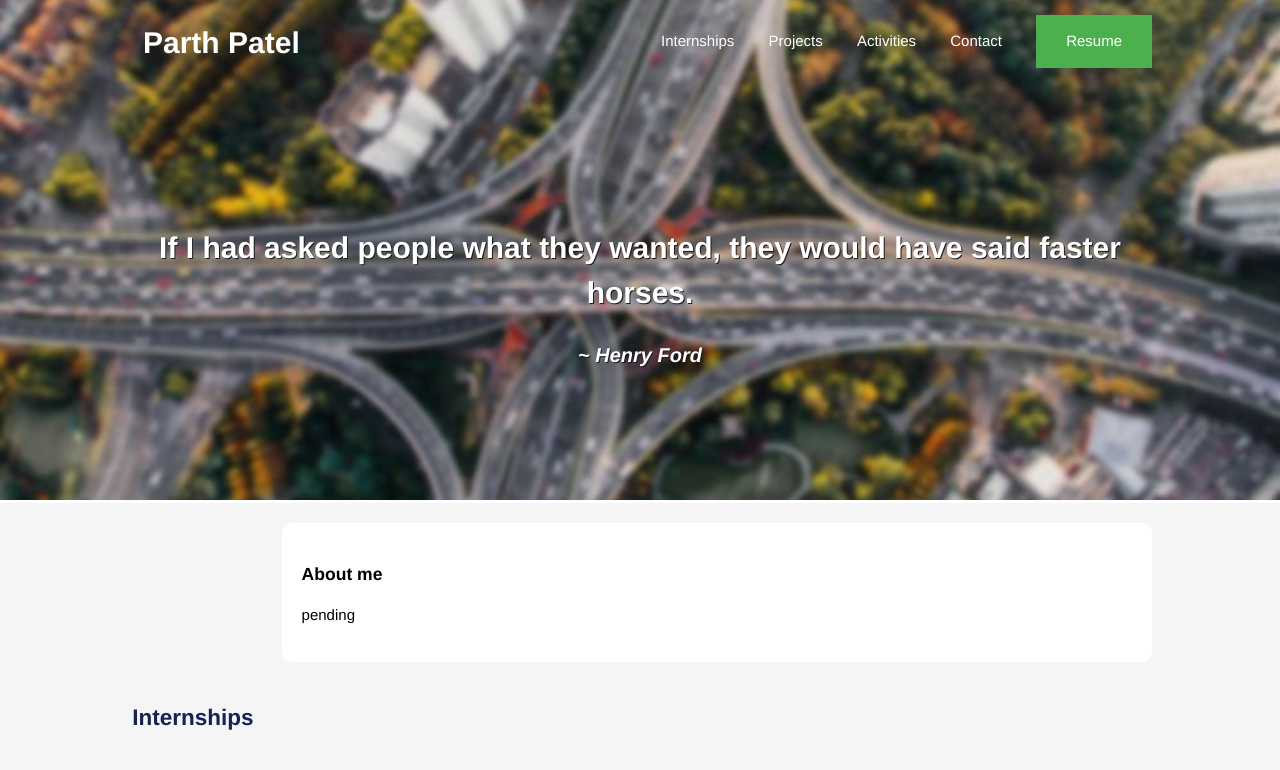
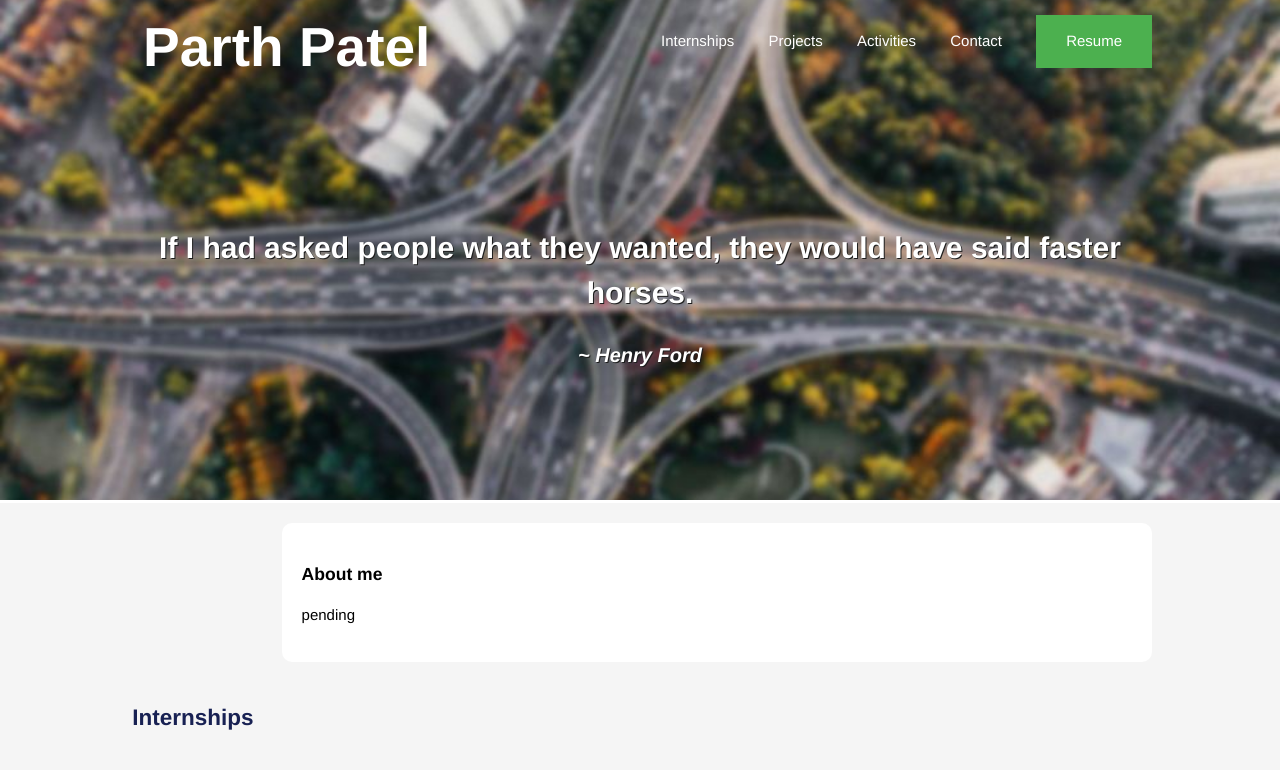
Before and after one commit to ParthC-Patel/parth64.github.io, a plain HTML site: page index.html in a window 1280 px wide. Shown: the top 770 px of the page. Drawn offline with nearby package versions, Linux system fonts and the light colour scheme.

Commit message:
Change size of name depending on scroll

```diff
--- a/cssStyle.css
+++ b/cssStyle.css
@@ -26,6 +26,8 @@ body {
 }
 
 .header h1 {
+	font-size: 55px;
+	line-height: 20px;
 	padding-left: 15px;
 	float: left;
 }
@@ -34,7 +36,6 @@ body {
 	position: relative;
 }
 .header li {
-	font: 15px/1.5 Helvetica, Helvetica, Helvetica;
 	padding-left: 30px;
 	display: inline;
 }
@@ -47,7 +48,7 @@ body {
 .header li button {
 	font: 15px/1.5 Helvetica, Helvetica, Helvetica;
 	padding: 15px 30px;
-	margin: 0;
+	margin: 0px;
 	background-color: rgb(76, 176, 79);
 	border: none;
 }
--- a/index.html
+++ b/index.html
@@ -12,14 +12,19 @@
 <script>
 
 jQuery(document).ready(function($){
-	// Slowly fade in header background
+	// Slowly fade in header background and decrease name size
 	$('.header').css("background-color", "transparent").css("bottom-border", "none");
 	$(window).scroll(function(){
+
+		$('.header h1').css("font-size", "55px");
+		$('.header h1').css("line-height", "20px");
+
 		if ($(this).scrollTop() > 400) {
 			$('.header').css("background-color", "rgba(24,33,83,1)")
-			$('.name').animate({right: '10px'}, "slow");
+			$('.header h1').css("font-size", "30px").css("line-height", "40px");
 		} else {
 			$('.header').css("background-color", "rgba(24,33,83," + $(this).scrollTop()/400 + ")")
+			$('.header h1').css("font-size", 55 - $(this).scrollTop()/16 + "px").css("line-height", 20 + $(this).scrollTop()/20 + "px");
 		}
 	});
 });
@@ -35,6 +40,8 @@ $(document).ready(function(){
 		$('html, body').animate({scrollTop: $(hash).offset().top}, function(){window.location.hash = hash;});
   	});
 });
+
+
 
 </script>
 
```
